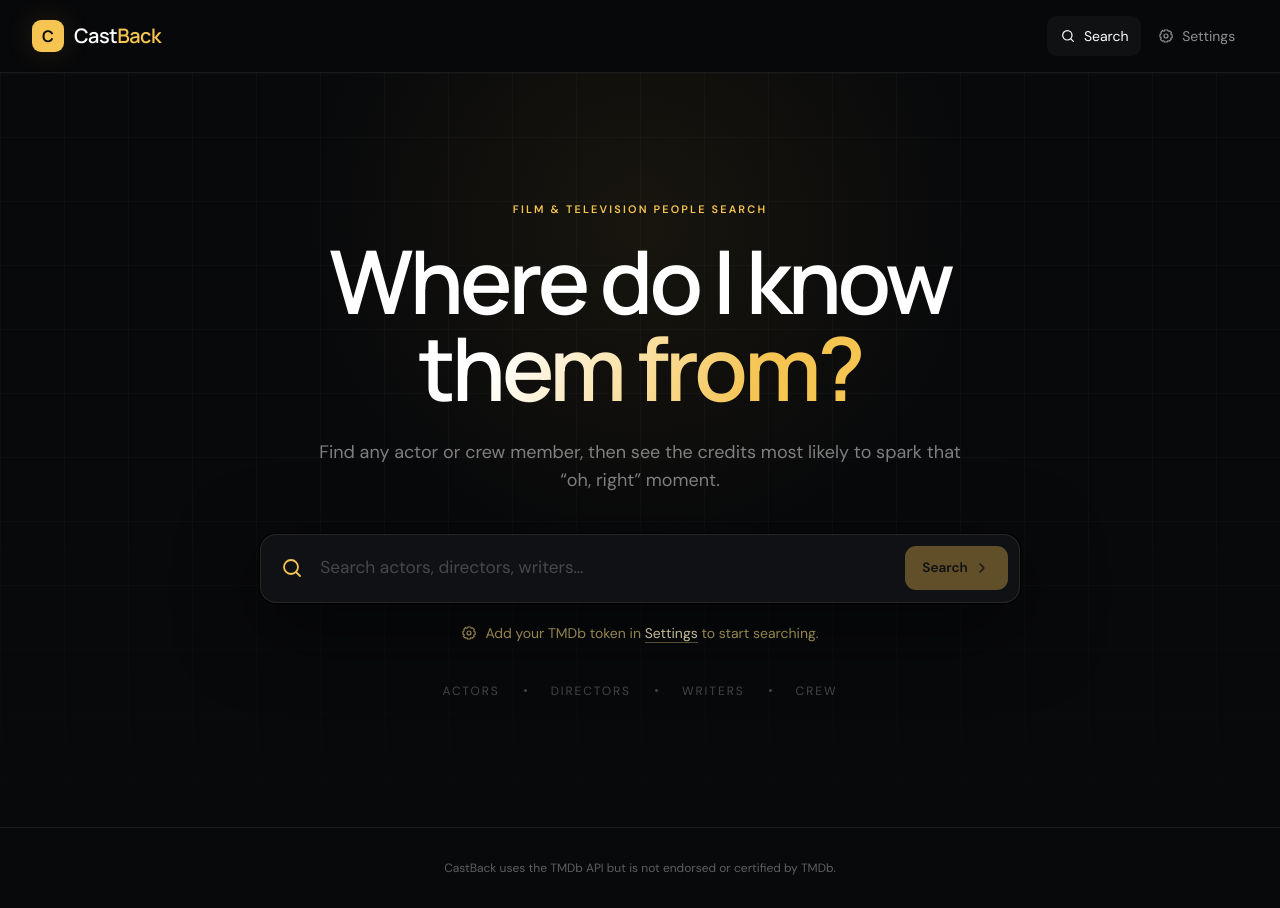
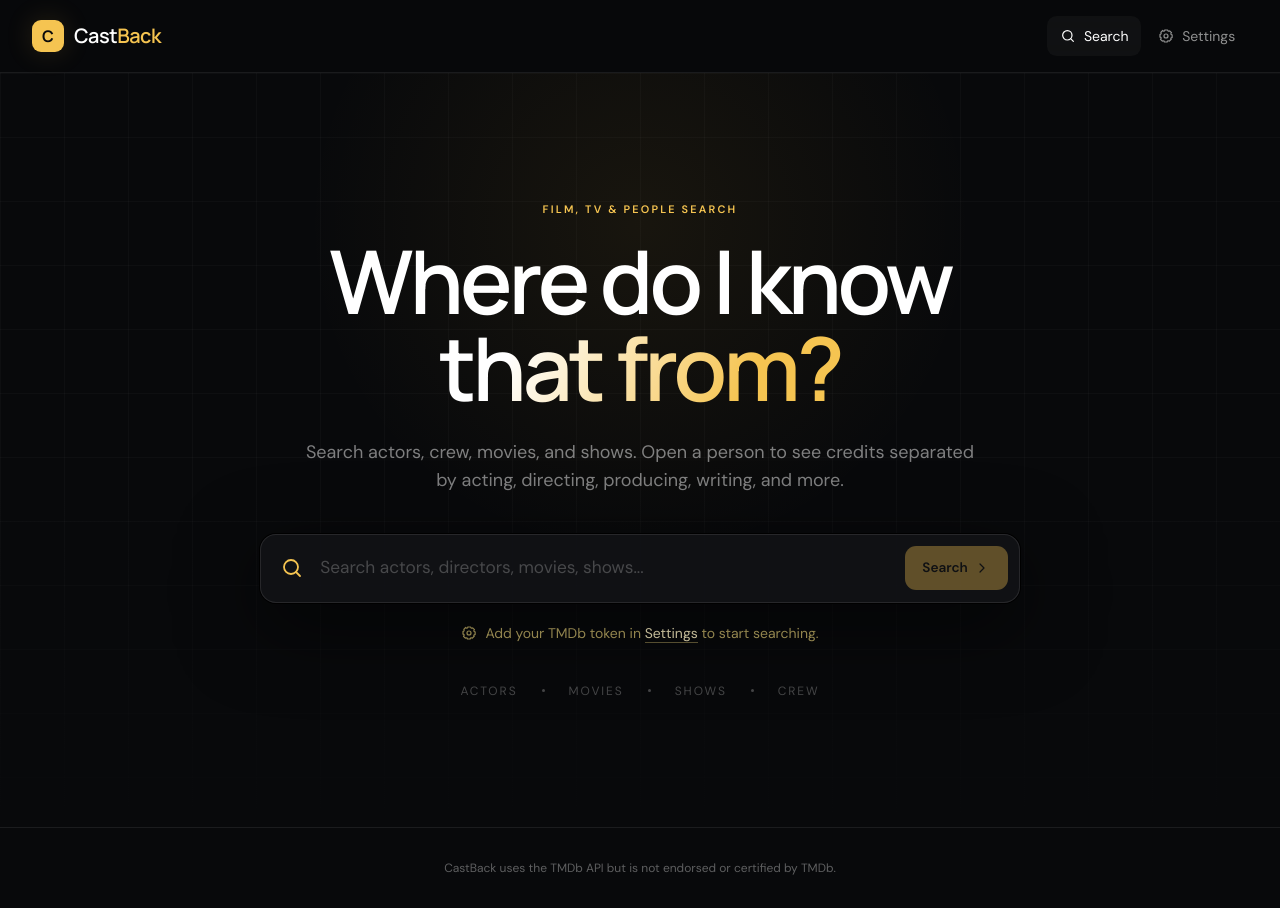
Before and after one commit to RandomHero82/Castback, a React (Vite) app: page / in a window 1280 px wide. Built offline with nearby package versions, Linux system fonts and the light colour scheme.

Commit message:
Add files via upload

```diff
--- a/src/pages/Home.tsx
+++ b/src/pages/Home.tsx
@@ -1,16 +1,16 @@
-import { FormEvent, useEffect, useState } from 'react'
+import { FormEvent, useEffect, useMemo, useState } from 'react'
 import { Link, useSearchParams } from 'react-router-dom'
-import { ArrowIcon, SearchIcon, SettingsIcon } from '../components/Icons'
+import { ArrowIcon, ExternalIcon, SearchIcon, SettingsIcon, StarIcon } from '../components/Icons'
 import { ErrorState, Spinner } from '../components/States'
-import { getToken, searchPeople } from '../lib/tmdb'
-import { imageUrl } from '../lib/utils'
-import type { PersonSearchResult } from '../types'
+import { getToken, searchEverything } from '../lib/tmdb'
+import { creditYear, imageUrl } from '../lib/utils'
+import type { MultiSearchResult, PersonSearchResult, TitleSearchResult } from '../types'
 
 export default function Home() {
   const [params, setParams] = useSearchParams()
   const initial = params.get('q') || ''
   const [query, setQuery] = useState(initial)
-  const [results, setResults] = useState<PersonSearchResult[]>([])
+  const [results, setResults] = useState<MultiSearchResult[]>([])
   const [loading, setLoading] = useState(false)
   const [error, setError] = useState('')
   const hasToken = Boolean(getToken())
@@ -18,10 +18,20 @@ export default function Home() {
   useEffect(() => {
     if (!initial || !hasToken) return
     let live = true
-    setLoading(true); setError('')
-    searchPeople(initial).then(data => { if (live) setResults(data.results) }).catch(err => { if (live) setError(err.message) }).finally(() => { if (live) setLoading(false) })
+    setLoading(true)
+    setError('')
+    searchEverything(initial)
+      .then(data => {
+        if (live) setResults(data.results.filter(item => item.media_type === 'person' || item.media_type === 'movie' || item.media_type === 'tv'))
+      })
+      .catch(err => { if (live) setError(err.message) })
+      .finally(() => { if (live) setLoading(false) })
     return () => { live = false }
   }, [initial, hasToken])
+
+  const people = useMemo(() => results.filter((item): item is PersonSearchResult => item.media_type === 'person'), [results])
+  const movies = useMemo(() => results.filter((item): item is TitleSearchResult => item.media_type === 'movie'), [results])
+  const shows = useMemo(() => results.filter((item): item is TitleSearchResult => item.media_type === 'tv'), [results])
 
   const submit = (e: FormEvent) => {
     e.preventDefault()
@@ -32,23 +42,39 @@ export default function Home() {
   return <>
     <section className={`hero-grid px-5 sm:px-8 ${initial ? 'pb-12 pt-16' : 'min-h-[68vh] py-24 sm:py-32'}`}>
       <div className="relative mx-auto max-w-4xl text-center">
-        {!initial && <><p className="eyebrow">Film & television people search</p><h1 className="mt-5 font-display text-5xl font-semibold leading-[.98] tracking-[-.045em] sm:text-7xl lg:text-[5.5rem]">Where do I know<br/><span className="text-gradient">them from?</span></h1><p className="mx-auto mt-7 max-w-2xl text-base leading-7 text-white/48 sm:text-lg">Find any actor or crew member, then see the credits most likely to spark that “oh, right” moment.</p></>}
-        {initial && <h1 className="font-display text-3xl font-semibold sm:text-4xl">Find a person</h1>}
+        {!initial && <>
+          <p className="eyebrow">Film, TV & people search</p>
+          <h1 className="mt-5 font-display text-5xl font-semibold leading-[.98] tracking-[-.045em] sm:text-7xl lg:text-[5.5rem]">Where do I know<br/><span className="text-gradient">that from?</span></h1>
+          <p className="mx-auto mt-7 max-w-2xl text-base leading-7 text-white/48 sm:text-lg">Search actors, crew, movies, and shows. Open a person to see credits separated by acting, directing, producing, writing, and more.</p>
+        </>}
+        {initial && <h1 className="font-display text-3xl font-semibold sm:text-4xl">Search CastBack</h1>}
         <form onSubmit={submit} className={`search-shell mx-auto ${initial ? 'mt-7' : 'mt-10'}`}>
           <SearchIcon className="h-6 w-6 shrink-0 text-gold"/>
-          <input value={query} onChange={e => setQuery(e.target.value)} placeholder="Search actors, directors, writers…" aria-label="Search people" />
+          <input value={query} onChange={e => setQuery(e.target.value)} placeholder="Search actors, directors, movies, shows..." aria-label="Search people, movies, and TV shows" />
           <button type="submit" disabled={!query.trim() || !hasToken}>Search <ArrowIcon className="h-4 w-4"/></button>
         </form>
         {!hasToken && <div className="mx-auto mt-5 flex max-w-xl items-center justify-center gap-2 text-sm text-amber-200/75"><SettingsIcon className="h-4 w-4"/><span>Add your TMDb token in <Link to="/settings" className="border-b border-amber-200/40 text-amber-100">Settings</Link> to start searching.</span></div>}
-        {!initial && <div className="mt-10 flex flex-wrap items-center justify-center gap-x-6 gap-y-2 text-xs uppercase tracking-[.16em] text-white/25"><span>Actors</span><i/><span>Directors</span><i/><span>Writers</span><i/><span>Crew</span></div>}
+        {!initial && <div className="mt-10 flex flex-wrap items-center justify-center gap-x-6 gap-y-2 text-xs uppercase tracking-[.16em] text-white/25"><span>Actors</span><i/><span>Movies</span><i/><span>Shows</span><i/><span>Crew</span></div>}
       </div>
     </section>
 
     {initial && <section className="mx-auto min-h-[45vh] max-w-6xl px-5 pb-24 sm:px-8">
-      <div className="mb-7 flex items-end justify-between"><div><p className="eyebrow">Search results</p><h2 className="mt-2 font-display text-2xl font-semibold">People matching “{initial}”</h2></div>{!loading && results.length > 0 && <span className="text-sm text-white/35">{results.length} results</span>}</div>
-      {loading ? <Spinner label="Searching TMDb…"/> : error ? <ErrorState message={error === 'TMDB_TOKEN_INVALID' ? 'Your TMDb token was rejected. Update it in Settings and try again.' : 'TMDb could not be reached. Check your connection and try again.'} action={<Link to="/settings" className="button-secondary">Open settings</Link>}/> : results.length === 0 ? <div className="state-card"><SearchIcon className="mb-4 h-8 w-8 text-white/25"/><h2 className="font-display text-xl">No people found</h2><p className="mt-2 text-sm text-white/45">Try a full name or check the spelling.</p></div> : <div className="grid gap-4 sm:grid-cols-2 lg:grid-cols-3">{results.map(person => <PersonCard key={person.id} person={person}/>)}</div>}
+      <div className="mb-7 flex items-end justify-between"><div><p className="eyebrow">Search results</p><h2 className="mt-2 font-display text-2xl font-semibold">Matches for "{initial}"</h2></div>{!loading && results.length > 0 && <span className="text-sm text-white/35">{results.length} results</span>}</div>
+      {loading ? <Spinner label="Searching TMDb..."/> : error ? <ErrorState message={error === 'TMDB_TOKEN_INVALID' ? 'Your TMDb token was rejected. Update it in Settings and try again.' : 'TMDb could not be reached. Check your connection and try again.'} action={<Link to="/settings" className="button-secondary">Open settings</Link>}/> : results.length === 0 ? <div className="state-card"><SearchIcon className="mb-4 h-8 w-8 text-white/25"/><h2 className="font-display text-xl">No matches found</h2><p className="mt-2 text-sm text-white/45">Try a title, full name, or alternate spelling.</p></div> : <div className="space-y-10">
+        <ResultSection title="People" count={people.length}>{people.map(person => <PersonCard key={`person-${person.id}`} person={person}/>)}</ResultSection>
+        <ResultSection title="Movies" count={movies.length}>{movies.map(title => <TitleCard key={`movie-${title.id}`} title={title}/>)}</ResultSection>
+        <ResultSection title="TV Shows" count={shows.length}>{shows.map(title => <TitleCard key={`tv-${title.id}`} title={title}/>)}</ResultSection>
+      </div>}
     </section>}
   </>
+}
+
+function ResultSection({ title, count, children }: { title: string; count: number; children: React.ReactNode }) {
+  if (!count) return null
+  return <section>
+    <div className="mb-4 flex items-baseline gap-3"><h3 className="font-display text-xl font-semibold">{title}</h3><span className="text-sm text-white/28">{count}</span></div>
+    <div className="grid gap-4 sm:grid-cols-2 lg:grid-cols-3">{children}</div>
+  </section>
 }
 
 function PersonCard({ person }: { person: PersonSearchResult }) {
@@ -60,3 +86,14 @@ function PersonCard({ person }: { person: PersonSearchResult }) {
     <ArrowIcon className="h-5 w-5 self-center text-white/20 transition group-hover:translate-x-1 group-hover:text-gold"/>
   </Link>
 }
+
+function TitleCard({ title }: { title: TitleSearchResult }) {
+  const img = imageUrl(title.poster_path)
+  const label = title.title || title.name || 'Untitled'
+  const tmdbUrl = `https://www.themoviedb.org/${title.media_type}/${title.id}`
+  return <a href={tmdbUrl} target="_blank" rel="noreferrer" className="person-card group">
+    <div className="h-28 w-20 shrink-0 overflow-hidden rounded-lg bg-white/5">{img ? <img src={img} alt="" className="h-full w-full object-cover transition duration-500 group-hover:scale-105"/> : <div className="grid h-full place-items-center font-display text-3xl text-white/20">{label.charAt(0)}</div>}</div>
+    <div className="min-w-0 flex-1"><div className="flex flex-wrap items-center gap-2"><span className={`media-badge static ${title.media_type}`}>{title.media_type === 'movie' ? 'Movie' : 'TV'}</span><span className="text-xs text-white/35">{creditYear(title)}</span>{title.vote_average > 0 && <span className="inline-flex items-center gap-1 text-xs text-white/45"><StarIcon className="h-3 w-3 text-gold"/>{title.vote_average.toFixed(1)}</span>}</div><h3 className="mt-2 truncate font-display text-xl font-semibold group-hover:text-gold">{label}</h3><p className="mt-2 line-clamp-2 text-sm leading-5 text-white/42">{title.overview || 'Open on TMDb for cast, crew, and details.'}</p></div>
+    <ExternalIcon className="h-5 w-5 self-center text-white/20 transition group-hover:translate-x-1 group-hover:text-gold"/>
+  </a>
+}
--- a/src/pages/PersonDetail.tsx
+++ b/src/pages/PersonDetail.tsx
@@ -6,7 +6,7 @@ import { getPersonBundle } from '../lib/tmdb'
 import { creditDate, creditTitle, creditYear, dedupeCredits, formatDate, imageUrl } from '../lib/utils'
 import type { CombinedCredits, Credit, ExternalIds, Person } from '../types'
 
-type Filter = 'all' | 'movie' | 'tv' | 'acting' | 'crew'
+type Filter = 'all' | 'movie' | 'tv' | `department:${string}`
 type Sort = 'popularity' | 'year' | 'rating' | 'title'
 
 export default function PersonDetail() {
@@ -20,16 +20,32 @@ export default function PersonDetail() {
 
   useEffect(() => { let live = true; setLoading(true); getPersonBundle(id).then(x => live && setData(x)).catch(e => live && setError(e.message)).finally(() => live && setLoading(false)); return () => { live = false } }, [id])
 
-  const allCredits = useMemo(() => data ? dedupeCredits([...data.credits.cast.map(c => ({...c, department: 'Acting'})), ...data.credits.crew]) : [], [data])
+  const allCredits = useMemo(() => data ? dedupeCredits([...data.credits.cast.map(c => ({...c, department: 'Acting'})), ...data.credits.crew.map(c => ({ ...c, department: c.department || 'Crew' }))]) : [], [data])
+  const departmentCounts = useMemo(() => allCredits.reduce((counts, credit) => {
+    const department = credit.department || 'Crew'
+    counts.set(department, (counts.get(department) || 0) + 1)
+    return counts
+  }, new Map<string, number>()), [allCredits])
+  const departments = useMemo(() => [...departmentCounts.entries()].sort((a, b) => b[1] - a[1]).map(([department]) => department), [departmentCounts])
   const decades = useMemo(() => [...new Set(allCredits.map(c => creditYear(c)).filter(y => y !== 'TBA').map(y => `${Math.floor(Number(y) / 10) * 10}s`))].sort().reverse(), [allCredits])
   const filtered = useMemo(() => allCredits.filter(c => {
     if (filter === 'movie' && c.media_type !== 'movie') return false
     if (filter === 'tv' && c.media_type !== 'tv') return false
-    if (filter === 'acting' && c.department !== 'Acting') return false
-    if (filter === 'crew' && c.department === 'Acting') return false
+    if (filter.startsWith('department:') && c.department !== filter.replace('department:', '')) return false
     if (decade !== 'all' && !creditYear(c).startsWith(decade.slice(0, 3))) return false
     return true
   }).sort((a,b) => sort === 'popularity' ? b.popularity-a.popularity : sort === 'year' ? creditDate(b).localeCompare(creditDate(a)) : sort === 'rating' ? b.vote_average-a.vote_average : creditTitle(a).localeCompare(creditTitle(b))), [allCredits, filter, decade, sort])
+  const groupedCredits = useMemo(() => {
+    const groups = new Map<string, Credit[]>()
+    for (const credit of filtered) {
+      const department = credit.department || 'Crew'
+      groups.set(department, [...(groups.get(department) || []), credit])
+    }
+    return [...groups.entries()].sort((a, b) => {
+      if (filter.startsWith('department:')) return 0
+      return (departmentCounts.get(b[0]) || 0) - (departmentCounts.get(a[0]) || 0)
+    })
+  }, [departmentCounts, filter, filtered])
 
   if (loading) return <div className="min-h-[75vh]"><Spinner label="Loading person and credits…"/></div>
   if (error || !data) return <div className="mx-auto min-h-[75vh] max-w-3xl px-5 py-16"><ErrorState message={error === 'TMDB_TOKEN_INVALID' ? 'Your TMDb token was rejected.' : 'We couldn’t load this person from TMDb.'} action={<Link className="button-secondary" to="/settings">Check settings</Link>}/></div>
@@ -44,9 +60,9 @@ export default function PersonDetail() {
 
     <section className="mx-auto max-w-7xl px-5 py-14 sm:px-8"><div className="mb-7"><p className="eyebrow">The quick answer</p><h2 className="mt-2 font-display text-3xl font-semibold">Where do I know them from?</h2></div>{highlights.length ? <div className="highlight-grid">{highlights.map((c,i) => <HighlightCard key={c.credit_id + i} credit={c} rank={i+1}/>)}</div> : <p className="text-white/40">No ranked credits are available.</p>}</section>
 
-    <section className="border-t border-white/8 bg-white/[.015]"><div className="mx-auto max-w-7xl px-5 py-14 sm:px-8"><div className="flex flex-col justify-between gap-5 sm:flex-row sm:items-end"><div><p className="eyebrow">Filmography</p><h2 className="mt-2 font-display text-3xl font-semibold">All credits <span className="text-white/20">{filtered.length}</span></h2></div><div className="select-wrap"><span>Sort by</span><select value={sort} onChange={e => setSort(e.target.value as Sort)}><option value="popularity">Popularity</option><option value="year">Release year</option><option value="rating">Rating</option><option value="title">Title</option></select><ChevronDown className="h-4 w-4"/></div></div>
-      <div className="mt-7 flex flex-col gap-4 border-y border-white/8 py-4 lg:flex-row lg:items-center lg:justify-between"><div className="filter-row">{(['all','movie','tv','acting','crew'] as Filter[]).map(x => <button key={x} onClick={() => setFilter(x)} className={filter === x ? 'selected' : ''}>{x === 'all' ? 'All credits' : x === 'movie' ? 'Movies' : x === 'tv' ? 'TV' : x === 'acting' ? 'Acting' : 'Crew'}</button>)}</div><div className="select-wrap decade"><select value={decade} onChange={e => setDecade(e.target.value)}><option value="all">All decades</option>{decades.map(d => <option key={d}>{d}</option>)}</select><ChevronDown className="h-4 w-4"/></div></div>
-      {filtered.length ? <div className="mt-5 divide-y divide-white/7">{filtered.map((c,i) => <CreditRow key={c.credit_id + i} credit={c}/>)}</div> : <div className="state-card mt-8"><h3 className="font-display text-xl">No matching credits</h3><p className="mt-2 text-sm text-white/45">Try changing or clearing a filter.</p></div>}
+    <section className="border-t border-white/8 bg-white/[.015]"><div className="mx-auto max-w-7xl px-5 py-14 sm:px-8"><div className="flex flex-col justify-between gap-5 sm:flex-row sm:items-end"><div><p className="eyebrow">Filmography</p><h2 className="mt-2 font-display text-3xl font-semibold">Credits by department <span className="text-white/20">{filtered.length}</span></h2></div><div className="select-wrap"><span>Sort by</span><select value={sort} onChange={e => setSort(e.target.value as Sort)}><option value="popularity">Popularity</option><option value="year">Release year</option><option value="rating">Rating</option><option value="title">Title</option></select><ChevronDown className="h-4 w-4"/></div></div>
+      <div className="mt-7 flex flex-col gap-4 border-y border-white/8 py-4 lg:flex-row lg:items-center lg:justify-between"><div className="filter-row"><button onClick={() => setFilter('all')} className={filter === 'all' ? 'selected' : ''}>All credits</button><button onClick={() => setFilter('movie')} className={filter === 'movie' ? 'selected' : ''}>Movies</button><button onClick={() => setFilter('tv')} className={filter === 'tv' ? 'selected' : ''}>TV</button>{departments.map(department => { const value = `department:${department}` as Filter; return <button key={department} onClick={() => setFilter(value)} className={filter === value ? 'selected' : ''}>{department} <span className="text-white/28">{departmentCounts.get(department)}</span></button> })}</div><div className="select-wrap decade"><select value={decade} onChange={e => setDecade(e.target.value)}><option value="all">All decades</option>{decades.map(d => <option key={d}>{d}</option>)}</select><ChevronDown className="h-4 w-4"/></div></div>
+      {filtered.length ? <div className="mt-8 space-y-9">{groupedCredits.map(([department, credits]) => <section key={department}><div className="mb-3 flex items-baseline gap-3"><h3 className="font-display text-xl font-semibold">{department}</h3><span className="text-sm text-white/28">{credits.length}</span></div><div className="divide-y divide-white/7">{credits.map((c,i) => <CreditRow key={c.credit_id + i} credit={c}/>)}</div></section>)}</div> : <div className="state-card mt-8"><h3 className="font-display text-xl">No matching credits</h3><p className="mt-2 text-sm text-white/45">Try changing or clearing a filter.</p></div>}
     </div></section>
   </>
 }
@@ -54,5 +70,5 @@ export default function PersonDetail() {
 function ProfileImage({ person }: {person: Person}) { const src=imageUrl(person.profile_path,'profile'); return <div className="aspect-[2/3] overflow-hidden rounded-2xl border border-white/10 bg-white/5 shadow-2xl">{src ? <img src={src} alt={person.name} className="h-full w-full object-cover"/> : <div className="grid h-full place-items-center font-display text-6xl text-white/15">{person.name[0]}</div>}</div> }
 function ExternalLinks({person,ids}:{person:Person;ids:ExternalIds}) { const links=[person.homepage&&['Website',person.homepage],ids.imdb_id&&['IMDb',`https://www.imdb.com/name/${ids.imdb_id}`],ids.instagram_id&&['Instagram',`https://instagram.com/${ids.instagram_id}`],ids.twitter_id&&['X',`https://x.com/${ids.twitter_id}`]].filter(Boolean) as string[][]; if(!links.length)return null; return <div className="mt-5 flex flex-wrap gap-2">{links.map(([label,url])=><a key={label} href={url} target="_blank" rel="noreferrer" className="external-link">{label}<ExternalIcon className="h-3.5 w-3.5"/></a>)}</div> }
 function HighlightCard({credit,rank}:{credit:Credit;rank:number}) { const src=imageUrl(credit.poster_path); return <article className="highlight-card group"><div className="relative aspect-[2/3] overflow-hidden rounded-xl bg-white/5">{src&&<img src={src} alt="" className="h-full w-full object-cover transition duration-500 group-hover:scale-105"/>}<span className="rank">{String(rank).padStart(2,'0')}</span><span className={`media-badge ${credit.media_type}`}>{credit.media_type === 'movie'?'Movie':'TV'}</span></div><h3 className="mt-3 line-clamp-1 font-display text-lg font-semibold">{creditTitle(credit)}</h3><div className="mt-1 flex items-center gap-2 text-xs text-white/42"><span>{creditYear(credit)}</span>{credit.vote_average>0&&<><i/><span className="inline-flex items-center gap-1"><StarIcon className="h-3 w-3 text-gold"/>{credit.vote_average.toFixed(1)}</span></>}</div></article> }
-function CreditRow({credit}:{credit:Credit}) { const src=imageUrl(credit.poster_path); return <article className="credit-row"><div className="h-20 w-14 shrink-0 overflow-hidden rounded-md bg-white/5">{src?<img src={src} alt="" className="h-full w-full object-cover"/>:<div className="grid h-full place-items-center text-white/15">—</div>}</div><div className="min-w-0 flex-1"><div className="flex items-center gap-2"><span className={`media-badge static ${credit.media_type}`}>{credit.media_type==='movie'?'Movie':'TV'}</span><span className="text-xs text-white/35">{creditYear(credit)}</span></div><h3 className="mt-1.5 truncate font-display text-lg font-semibold">{creditTitle(credit)}</h3><p className="mt-1 truncate text-sm text-white/40">{credit.character ? `as ${credit.character}` : credit.job || credit.department || 'Credit'}</p></div><div className="hidden gap-8 text-right sm:flex"><Metric label="Rating" value={credit.vote_average ? credit.vote_average.toFixed(1) : '—'} star/><Metric label="Popularity" value={credit.popularity ? credit.popularity.toFixed(0) : '—'}/></div></article> }
+function CreditRow({credit}:{credit:Credit}) { const src=imageUrl(credit.poster_path); return <article className="credit-row"><div className="h-20 w-14 shrink-0 overflow-hidden rounded-md bg-white/5">{src?<img src={src} alt="" className="h-full w-full object-cover"/>:<div className="grid h-full place-items-center text-white/15">—</div>}</div><div className="min-w-0 flex-1"><div className="flex flex-wrap items-center gap-2"><span className={`media-badge static ${credit.media_type}`}>{credit.media_type==='movie'?'Movie':'TV'}</span><span className="dept-badge">{credit.department || 'Credit'}</span><span className="text-xs text-white/35">{creditYear(credit)}</span></div><h3 className="mt-1.5 truncate font-display text-lg font-semibold">{creditTitle(credit)}</h3><p className="mt-1 truncate text-sm text-white/40">{credit.character ? `as ${credit.character}` : credit.job || credit.department || 'Credit'}</p></div><div className="hidden gap-8 text-right sm:flex"><Metric label="Rating" value={credit.vote_average ? credit.vote_average.toFixed(1) : '—'} star/><Metric label="Popularity" value={credit.popularity ? credit.popularity.toFixed(0) : '—'}/></div></article> }
 function Metric({label,value,star}:{label:string;value:string;star?:boolean}) { return <div className="w-16"><p className="text-[10px] uppercase tracking-wider text-white/25">{label}</p><p className="mt-1 inline-flex items-center gap-1 font-mono text-sm text-white/65">{star&&<StarIcon className="h-3 w-3 text-gold"/>}{value}</p></div> }
```
